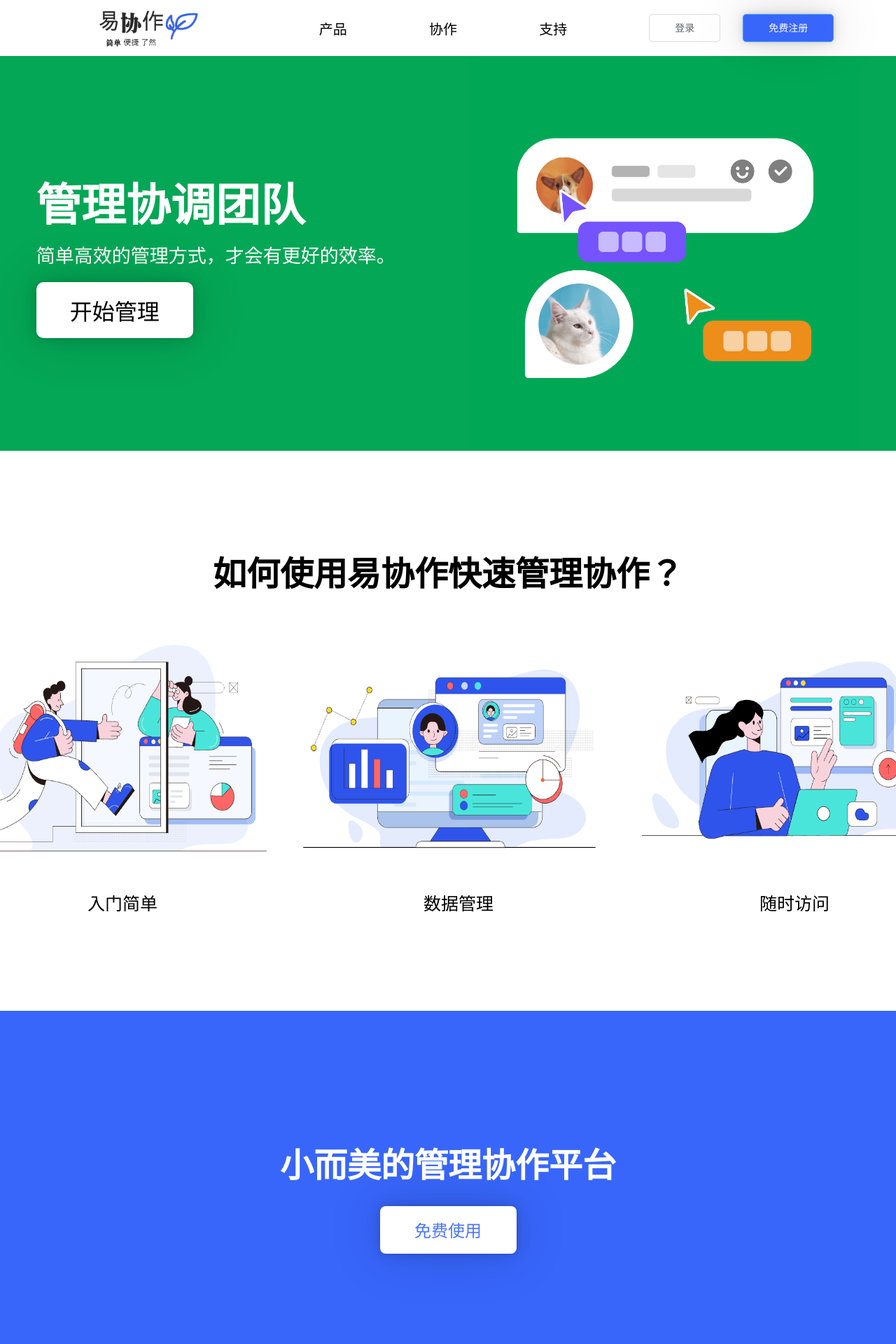
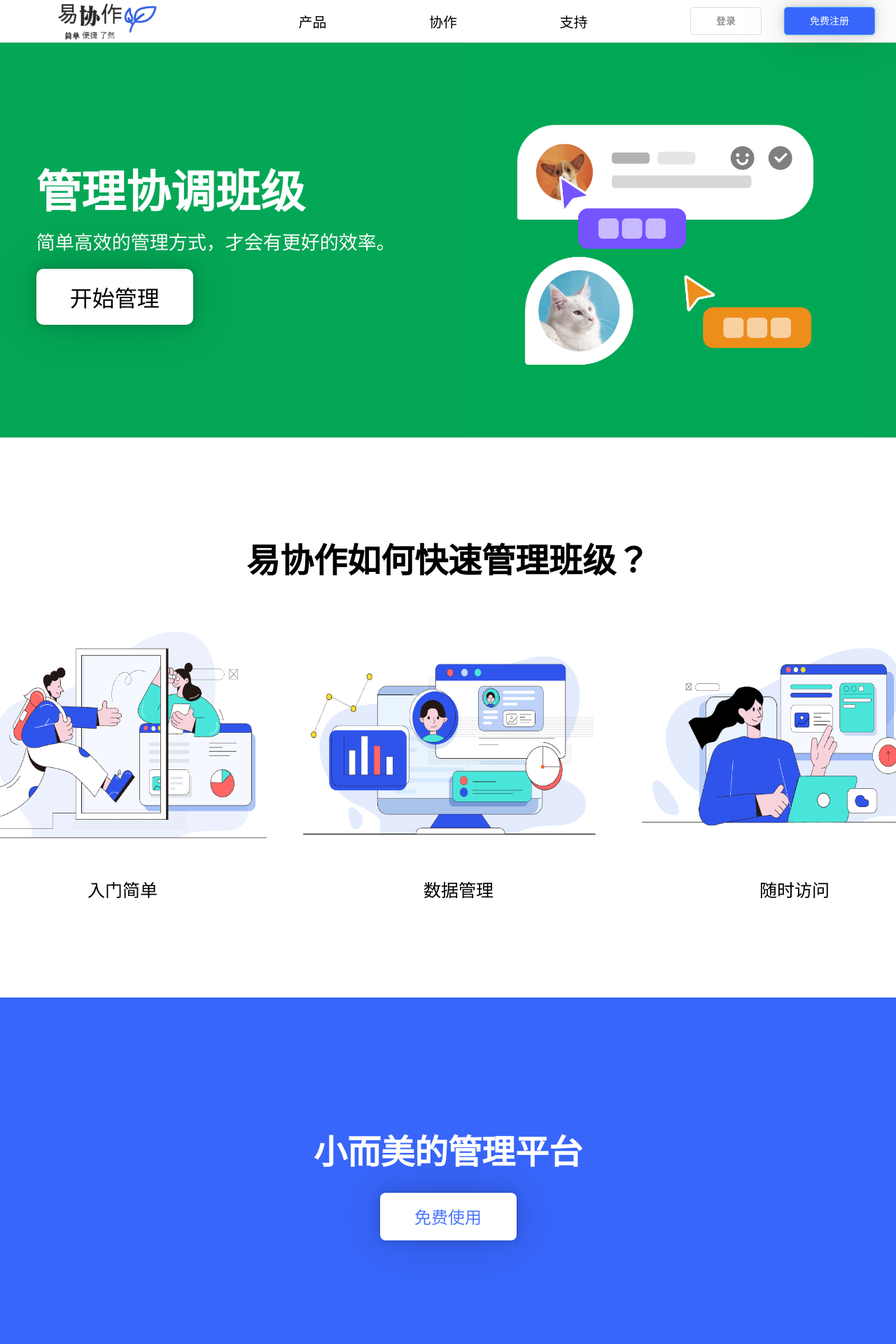
Before and after one commit to HonkerAcmen/TSHyper-web, a Vue app: page / in a window 1280 px wide. Shown: the top 1920 px of the page at 70% size. Built offline with nearby package versions, Linux system fonts and the light colour scheme.

Commit message:
完成css文件调用改动 改为import

```diff
--- a/src/views/layout/index.vue
+++ b/src/views/layout/index.vue
@@ -1,6 +1,4 @@
 <template>
-    <link rel="stylesheet" href="src/assets/css/layout.css">
-
     <!-- head栏 -->
     <div class="head">
         <div class="icon"><img src="../../assets/icons/logo.png" alt=""></div>
@@ -29,7 +27,7 @@
     <!-- cover -->
     <div class="cover">
         <div class="text">
-            <h1>管理协调团队</h1>
+            <h1>管理协调班级</h1>
             <h4>简单高效的管理方式，才会有更好的效率。</h4>
             <div class="button" @click="showLoginModal">
                 <span>开始管理</span>
@@ -42,7 +40,7 @@
     </div>
 
     <div class="between">
-        <h2>如何使用易协作快速管理协作？</h2>
+        <h2>易协作如何快速管理班级？</h2>
         <ul>
             <li><img src="../../assets/images/ksrm.png" alt="">
                 <p>入门简单</p>
@@ -57,7 +55,7 @@
     </div>
 
     <div class="under-cover">
-        <h2>小而美的管理协作平台</h2>
+        <h2>小而美的管理平台</h2>
         <div class="button" @click="showRegisterModal">
             <p>免费使用</p>
         </div>
@@ -72,6 +70,8 @@
 import { ref } from 'vue';
 import Modal from './modal.vue';
 import { useModalStore } from '@/stores/modal'
+
+import "/src/assets/css/layout.css"
 
 
 const store = useModalStore()
--- a/src/views/layout/modal.vue
+++ b/src/views/layout/modal.vue
@@ -1,5 +1,4 @@
 <template>
-    <link rel="stylesheet" href="src/assets/css/modal.css">
     <div v-if="visible === 'login'" class="modal">
         <div class="modal-overlay" @click="close"></div>
         <div class="modal-content">
@@ -65,6 +64,8 @@ import { useModalStore } from '@/stores/modal'
 import axios from 'axios';
 import { serverAddr, serverLoginAPI, serverRegisterAPI } from '@/hooks/config'
 import {isValidInputName, isValidInputPassword} from '@/utils/valid'
+
+import "/src/assets/css/modal.css"
 
 const account = ref("")
 const passwd = ref("")
--- a/src/views/manage/index.vue
+++ b/src/views/manage/index.vue
@@ -1,5 +1,4 @@
 <template>
-    <link rel="stylesheet" href="src/assets/css/manage.css">
     <!-- 头部状态栏 -->
     <div class="head">
         <div class="logo"><img src="../../assets/icons/logo.png" alt=""></div>
@@ -43,5 +42,6 @@
 </template>
 
 <script lang="ts" setup>
+import "/src/assets/css/manage.css"
 let user = window.localStorage.getItem('Acc')
 </script>
```
